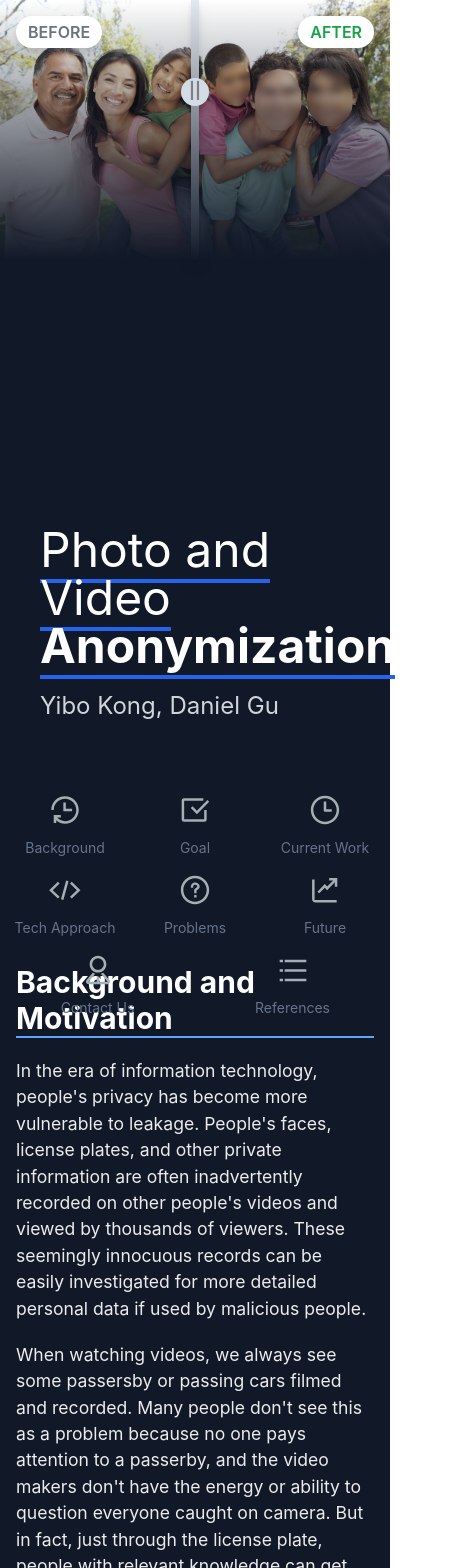
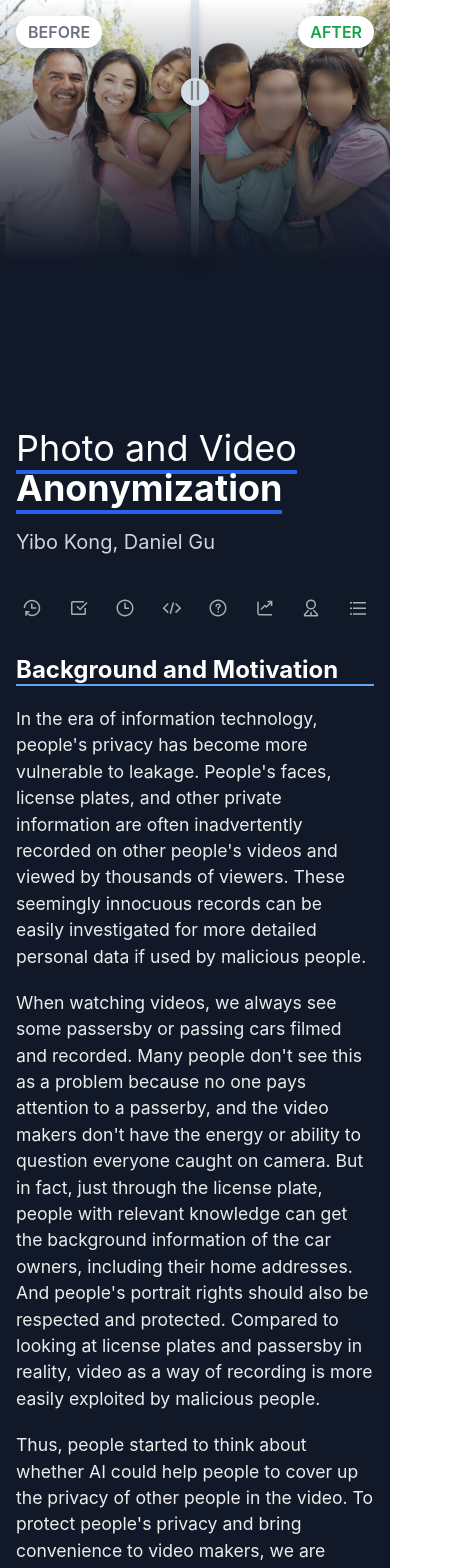
Before and after one commit to endaytrer/cs639-project-website, a React (Create React App) app: page / in a window 390 px wide. Shown: the top 1568 px of the page, 459 px wide, since content can reach past the window. Built offline with nearby package versions, Linux system fonts and the light colour scheme.

Commit message:
add mobile support

```diff
--- a/src/App.css
+++ b/src/App.css
@@ -1,3 +1,11 @@
+.header {
+  height: 600px;
+}
+@media (min-width: 640px) {
+  .header {
+    height: 100vh;
+  }
+}
 .header>.top-img {
   max-height: 66.7vw;
 }
@@ -19,9 +27,9 @@
 .link-list {
 
   width: 100%;
-  max-width: 550px;
+  max-width: 450px;
 }
-@media (min-width: 1024px) {
+@media (min-width: 820px) {
   .link-list {
     max-width: unset;
   }
@@ -41,18 +49,19 @@
   color:rgb(236, 236, 236);
 }
 .main>h1 {
-  font-size: 1.875rem;
-  line-height: 2.25rem;
+  font-size: 1.5rem;
+  line-height: 1.75rem;
   font-weight: 700;
   border-bottom-width: 2px;
   border-color: rgb(96 165 250);
 
-  margin-top: 5rem;
+  margin-top: 3rem;
   color:white;
 }
+
 .main>h2 {
-  font-size: 1.3rem/* 30px */;
-  line-height: 1.75rem/* 36px */;
+  font-size: 1.2rem/* 30px */;
+  line-height: 1.5rem/* 36px */;
   font-weight: 700;
   text-transform: uppercase;
   letter-spacing: 0.1rem;
@@ -63,10 +72,26 @@
   margin-top: 2rem;
 }
 .main>h3 {
-  font-size: 1.2rem/* 30px */;
-  line-height: 1.3rem/* 36px */;
+  font-size: 1.1rem/* 30px */;
+  line-height: 1.2rem/* 36px */;
   font-weight: 700;
   margin-top: 1.2rem;
+}
+@media (min-width: 640px) {
+  .main>h1 {
+    font-size: 1.875rem;
+    line-height: 2.25rem;
+    margin-top: 5rem;
+  }
+  .main>h2 {
+    font-size: 1.3rem;
+    line-height: 1.75rem/* 36px */;
+  }
+
+  .main>h3 {
+    font-size: 1.2rem;
+    line-height: 1.3rem/* 36px */;
+  }
 }
 .main>p {
   font-size: 1.1rem;
@@ -81,5 +106,6 @@
   margin: 8px 0 8px 18px;
 }
 #references {
+  font-size: small;
   color:rgb(156, 163, 175);
 }
--- a/src/App.jsx
+++ b/src/App.jsx
@@ -31,25 +31,25 @@ function App() {
   }
   return (
     <div className="App bg-gray-900">
-      <div className='header relative h-screen w-full flex flex-col justify-end'>
-        <div className="top-img absolute top-0 h-full w-full select-none" onMouseMove={setWidth}>
+      <div className='header relative w-full flex flex-col justify-end'>
+        <div className="top-img absolute top-0 h-full w-full select-none" onMouseMove={setWidth} onTouchMove={setWidth}>
           <div className="compare-img before-img absolute bg-left-top h-full bg-no-repeat overflow-hidden" style={{ backgroundImage: `url(${imgBefore})`, width: `calc(${(compareWidth * 100)}% - ${sliderWidth / 2}px)`}}>
             <span className="absolute mx-4 top-4 px-3 py-1 rounded-2xl z-50 text-base uppercase font-semibold text-gray-500 bg-white drop-shadow-lg">Before</span>
           </div>
-          <div className="compare-slider absolute h-full cursor-ew-resize bg-slate-200 top-0 z-20 drop-shadow-lg flex flex-col justify-center items-center" style={{width: `${sliderWidth}px`, backgroundImage: `linear-gradient(transparent, rgb(17, 24, 39))`, left: `calc(${(compareWidth * 100)}% - ${sliderWidth / 2}px)`}} onMouseDown={startSetWidth} onMouseUp={endSetWidth}></div>
+          <div className="compare-slider absolute h-full cursor-ew-resize bg-slate-200 top-0 z-20 drop-shadow-lg flex flex-col justify-center items-center" style={{width: `${sliderWidth}px`, backgroundImage: `linear-gradient(transparent, rgb(17, 24, 39))`, left: `calc(${(compareWidth * 100)}% - ${sliderWidth / 2}px)`}} onMouseDown={startSetWidth} onMouseUp={endSetWidth} onTouchStart={startSetWidth} onTouchEnd={endSetWidth}></div>
           <div className="compare-img absolute bg-cover bg-right-top h-full text-right bg-no-repeat overflow-hidden" style={{ backgroundImage: `url(${imgAfter})`, left: `calc(${(compareWidth * 100)}% + ${sliderWidth / 2}px)`,width: `calc(${((1 - compareWidth) * 100)}% - ${sliderWidth / 2}px)`}}>
             <span className="absolute mx-4 top-4 right-0 px-3 py-1 rounded-2xl z-50 text-base uppercase font-semibold text-green-600 bg-white drop-shadow-lg">After</span>
           </div>
           <div className="mask absolute z-10 w-full h-full" style={{backgroundImage: `linear-gradient(transparent, rgb(17, 24, 39))`}}></div>
         </div>
-        <div className="title relative bottom-0 h-2/5 w-full z-20 flex flex-col"  onMouseMove={setWidth}>
-          <h1 className="text-5xl ml-10 text-white my-5"><span className="border-b-4 border-blue-600">Photo and Video <b>Anonymization</b></span></h1>
-          <h3 className="text-2xl ml-10 text-gray-300">Yibo Kong, Daniel Gu</h3>
-          <div className="link-list flex items-center justify-around lg:w-full mt-12 flex-wrap self-center">
+        <div className="title relative bottom-0 h-48 sm:h-2/5 w-full z-20 flex flex-col px-4 lg:px-24 xl:px-48" onMouseMove={setWidth} onTouchMove={setWidth}>
+          <h1 className="text-4xl md:text-5xl text-white my-5"><span className="border-b-4 border-blue-600">Photo and Video <b>Anonymization</b></span></h1>
+          <h3 className="text-xl md:text-2xl text-gray-300">Yibo Kong, Daniel Gu</h3>
+          <div className="link-list flex items-center justify-between sm:justify-around lg:w-full mt-10 sm:mt-8 flex-wrap self-center">
             <IconLink icon={backgroundIcon} name="Background" refer="background" />
             <IconLink icon={goalIcon} name="Goal" refer="goal" />
             <IconLink icon={currentIcon} name="Current Work" refer="current" />
-            <IconLink icon={techIcon} name="Tech Approach" refer="tech" />
+            <IconLink icon={techIcon} name="Details" refer="tech" />
             <IconLink icon={problemIcon} name="Problems" refer="problem" />
             <IconLink icon={futureIcon} name="Future" refer="future" />
             <IconLink icon={contactIcon} name="Contact Us" refer="contact" />
@@ -57,7 +57,7 @@ function App() {
           </div>
         </div>
       </div>
-      <div className="main py-10 px-4 lg:px-24 xl:px-48">
+      <div className="main py-2 sm:py-10 px-4 lg:px-24 xl:px-48">
         <h1 id="background">Background and Motivation</h1>
         <p>In the era of information technology, people's privacy has become more vulnerable to leakage. People's faces, license plates, and other private information are often inadvertently recorded on other people's videos and viewed by thousands of viewers. These seemingly innocuous records can be easily investigated for more detailed personal data if used by malicious people. </p>
         <p>When watching videos, we always see some passersby or passing cars filmed and recorded. Many people don't see this as a problem because no one pays attention to a passerby, and the video makers don't have the energy or ability to question everyone caught on camera. But in fact, just through the license plate, people with relevant knowledge can get the background information of the car owners, including their home addresses. And people's portrait rights should also be respected and protected. Compared to looking at license plates and passersby in reality, video as a way of recording is more easily exploited by malicious people.</p>
@@ -89,7 +89,7 @@ function App() {
           <li>Train better models to improve the precision of the program.</li>
         </ul>
         <h1 id="contact">Contact Us</h1>
-        <div className="contact-conainer flex justify-center items-center mt-10">
+        <div className="contact-container flex flex-col sm:flex-row justify-center items-center mt-10 h-fit">
           <Contact name="Yibo Kong" email="ykong42@wisc.edu" github="YiboK" avatarUrl="https://avatars.githubusercontent.com/u/94937314?v=4"/>
           <Contact name="Daniel Gu" email="zgu98@wisc.edu" github="endaytrer" avatarUrl="https://avatars.githubusercontent.com/u/49216312?v=4"/>
         </div>
--- a/src/Contact.jsx
+++ b/src/Contact.jsx
@@ -1,7 +1,7 @@
 export function Contact(props) {
   const {name, email, github, avatarUrl} = props;
-  return (<div className="w-64 h-60 p-6 lg:p-0 bg-slate-800 mx-3 rounded-lg drop-shadow-xl flex flex-col lg:flex-row justify-between lg:items-center flex-1 overflow-hidden">
-    <div className="avatar rounded-full lg:rounded-none w-16 lg:w-32 xl:w-48 h-16 lg:h-full bg-white bg-cover bg-center self-center" style={{backgroundImage: `url(${avatarUrl})`}}></div>
+  return (<div className="w-full sm:w-64 lg:w-80 xl:w-96 h-60 px-6 py-8 lg:p-0 bg-slate-800 mx-0 sm:mx-3 my-3 sm:my-0 rounded-lg drop-shadow-xl flex flex-col lg:flex-row justify-between items-start lg:items-center overflow-hidden">
+    <div className="avatar rounded-full lg:rounded-none w-20 sm:w-16 lg:w-32 xl:w-40 h-20 sm:h-16 lg:h-full bg-white bg-cover bg-center self-center" style={{backgroundImage: `url(${avatarUrl})`}}></div>
     <div className="lg:flex-1 lg:p-6">
       <div className="text-xl font-bold text-blue-200 mb-3">{name}</div>
       <div className="text-base">
--- a/src/IconLink.jsx
+++ b/src/IconLink.jsx
@@ -1,8 +1,8 @@
 
 export function IconLink(props) {
   const {name, refer, icon} = props;
-  return (<a className="icon-link flex flex-col w-28 h-20 p-5 rounded-2xl items-center justify-between" href={`#${refer}`}>
-    <img src={icon} alt={refer} className="icon w-10 mb-2" />
-    <h3 className="text-slate-500 text-center text-sm w-28 flex-1">{name}</h3>
+  return (<a className="icon-link flex flex-col w-8 sm:w-24 sm:h-20 sm:p-5 rounded-2xl items-center justify-between" href={`#${refer}`}>
+    <img src={icon} alt={refer} className="icon w-6 sm:w-12 mb-2" />
+    <h3 className="text-slate-500 text-center text-sm hidden sm:block w-12 sm:w-24 flex-1">{name}</h3>
   </a>)
 }
```
